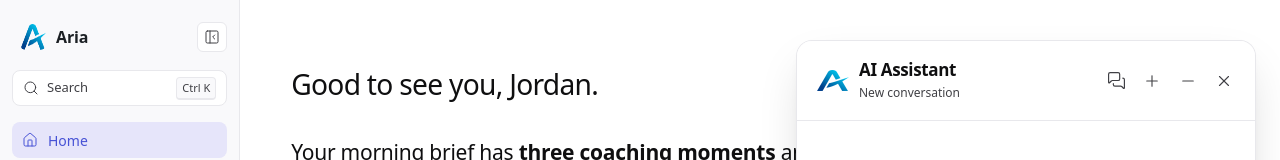
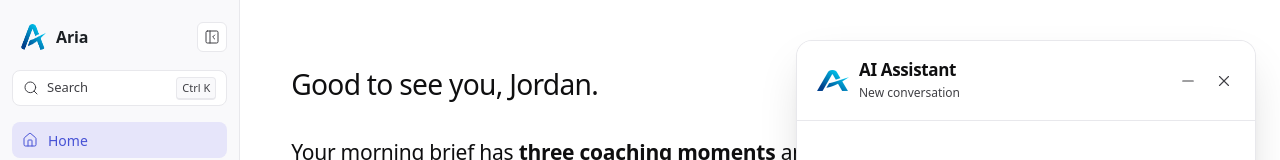
Before and after one commit to yashodhanxyz/mindtickle, a React (Vite) app in the folder design-engineer-take-home-v3/: page / in a window 1280 px wide. Both pictures are taken after a click on the button "New conversation". Shown: the top 160 px of the page. Built offline with nearby package versions, Linux system fonts and the light colour scheme; a web font is replaced by a local one.

Commit message:
Simplify both chat headers to minimise and close

```diff
--- a/design-engineer-take-home-v3/src/App.tsx
+++ b/design-engineer-take-home-v3/src/App.tsx
@@ -215,7 +215,7 @@ export function App({ layout }: { layout: AssistantLayout }) {
       </div>
       </main>
 
-      <AssistantExperience key={conversation.id} conversation={conversation} onHistory={openHistory} onNew={() => openThread()} active={assistantIsOpen} layout={layout}
+      <AssistantExperience key={conversation.id} conversation={conversation} active={assistantIsOpen} layout={layout}
         onDismiss={dismissAssistant} onMinimize={minimizeAssistant} viewport={conversationViewport} focusRequest={focusRequest} />
 
       <HistoryDialog {...historyProps} open={historyOpen} onClose={() => setHistoryOpen(false)} />
--- a/design-engineer-take-home-v3/src/AssistantExperience.tsx
+++ b/design-engineer-take-home-v3/src/AssistantExperience.tsx
@@ -1,6 +1,5 @@
 import { useEffect, useLayoutEffect, useRef, useState, type CSSProperties, type KeyboardEvent } from "react";
-import { ArrowDown, ArrowUp, ChevronDown, LoaderCircle, Minus, X, Plus } from "lucide-react";
-import { HistoryButton } from "./ConversationHistory";
+import { ArrowDown, ArrowUp, ChevronDown, LoaderCircle, Minus, X } from "lucide-react";
 import { ASSESSMENT_PROMPT } from "./conversation";
 import { EntityMention, EntityText } from "./EntityMention";
 import type { CoachingCard as CoachingCardData } from "../mock/types";
@@ -14,8 +13,6 @@ type Props = {
   layout: "floating" | "column";
   onDismiss: () => void;
   onMinimize: () => void;
-  onHistory: () => void;
-  onNew: () => void;
   viewport: ReturnType<typeof useAssistantViewport>;
   focusRequest: { sequence: number; target: "heading" | "composer" };
 };
@@ -40,7 +37,7 @@ function CoachingCard({ card, expanded, onToggle }: { card: CoachingCardData; ex
   </article>;
 }
 
-export function AssistantExperience({ conversation, active, layout, onDismiss, onMinimize, onHistory, onNew, viewport, focusRequest }: Props) {
+export function AssistantExperience({ conversation, active, layout, onDismiss, onMinimize, viewport, focusRequest }: Props) {
   const { messages, draft, setDraft, busy, status, evidenceOpen, setEvidenceOpen, send } = conversation;
   const surfaceRef = useRef<HTMLElement>(null);
   const headingRef = useRef<HTMLHeadingElement>(null);
@@ -172,9 +169,7 @@ export function AssistantExperience({ conversation, active, layout, onDismiss, o
       <img className="chat-brand" src="/aria-logo.png" alt="" width="32" height="32" />
       <div className="chat-heading"><h2 ref={headingRef} tabIndex={-1} id="assistant-title">AI Assistant</h2><p title={conversation.title}>{conversation.title}</p></div>
       <div className="chat-actions">
-        <HistoryButton onClick={onHistory} />
-        <button className="chat-icon-button" type="button" aria-label="New conversation" title="New conversation" onClick={onNew}><Plus size={18} aria-hidden="true" /></button>
-        {(layout === "floating" || viewport.isMobile) && <button className="chat-icon-button" type="button" aria-label="Minimize conversation" title="Minimize conversation" onClick={onMinimize}><Minus size={18} aria-hidden="true" /></button>}
+        <button className="chat-icon-button" type="button" aria-label="Minimize conversation" title="Minimize conversation" onClick={onMinimize}><Minus size={18} aria-hidden="true" /></button>
         <button className="chat-icon-button" type="button" aria-label="Close conversation" title="Close conversation (Escape)" onClick={onDismiss}><X size={18} aria-hidden="true" /></button>
       </div>
     </header>
```
Also changed, not shown: 2 other files (tests, documents, lock files or other folders).
